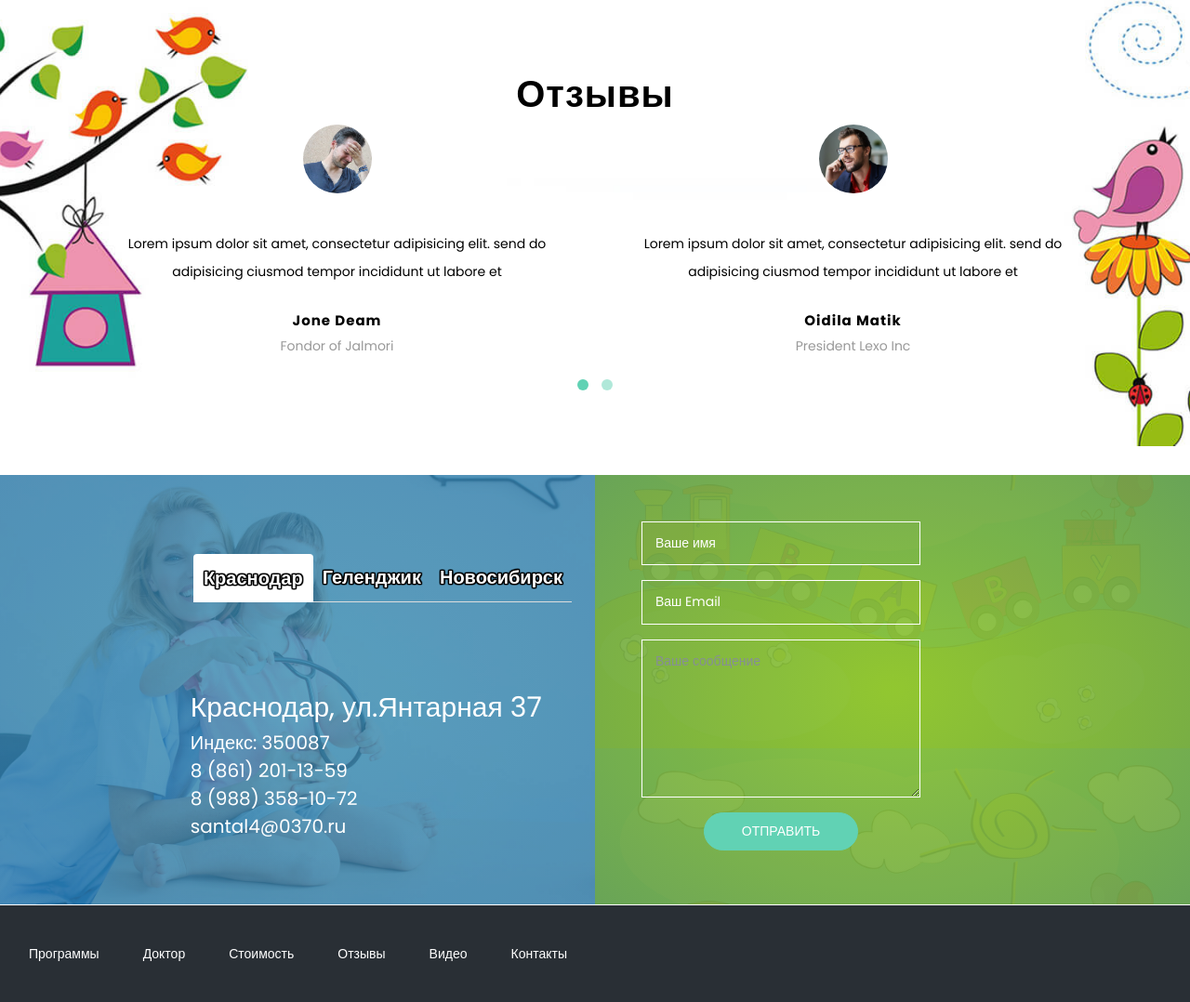
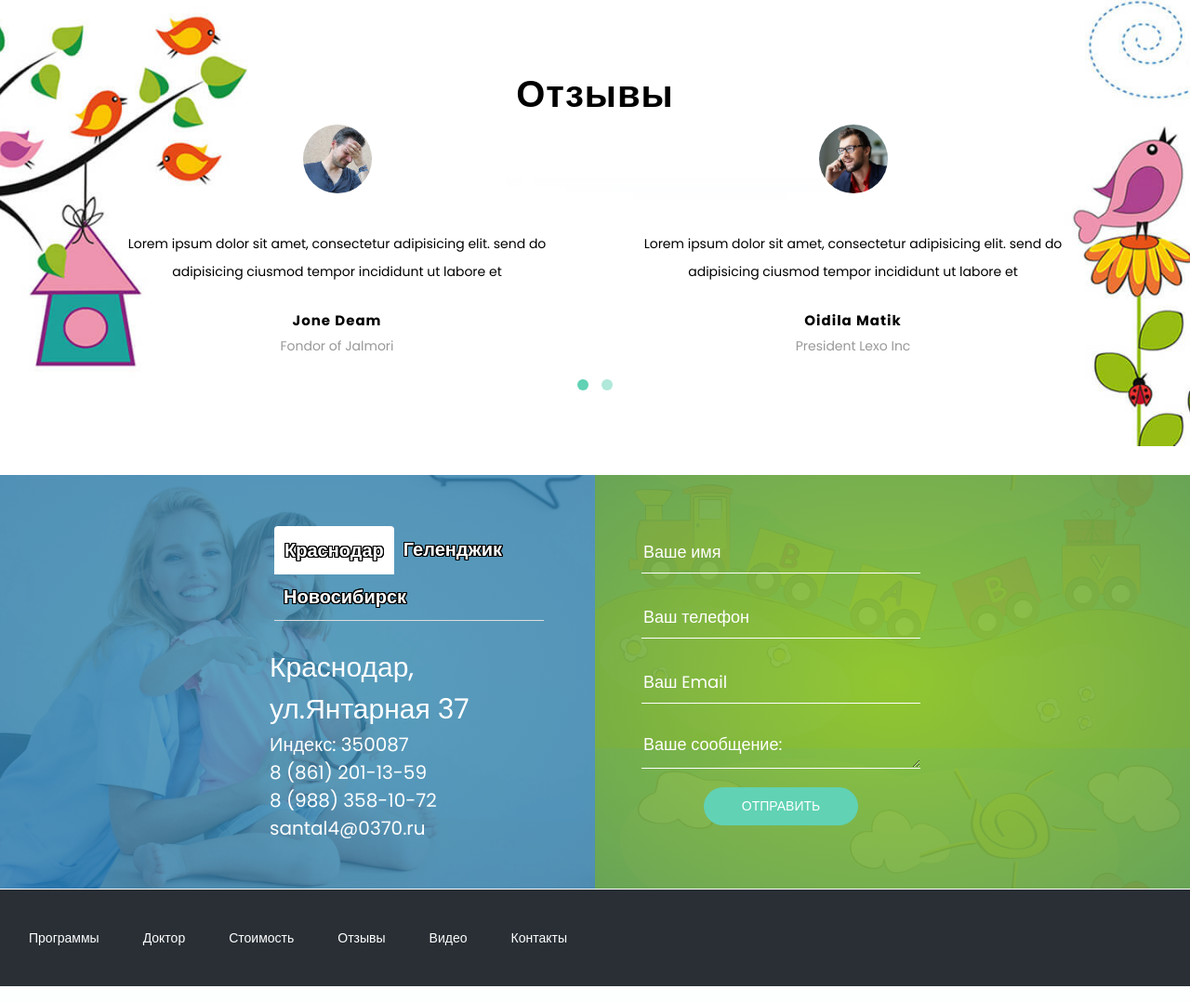
Before and after one commit to DimaObora/HealthOfChildren, a PHP site: page / in a window 1280 px wide. Shown: the part 3383-4461 px from the top of the page at 93% size. Run offline with PHP 8.4, Linux system fonts and the light colour scheme.

Commit message:
положил в див кнопки городов и адреса переделал форму обратной связи

```diff
--- a/css/main.css
+++ b/css/main.css
@@ -2002,7 +2002,7 @@ iframe {
     background: #eff5f7;
 }
 .block-15{
-    padding: 80px 20px;
+    padding: 50px 20px;
     background-color: transparent;
     background-image: radial-gradient(at center center,#368bb0 0%,#2c7aa8 100%);
     transition: background 0.3s,border 0.3s,border-radius 0.3s,box-shadow 0.3s;
@@ -2018,7 +2018,7 @@ iframe {
 .section-form{
     padding: 0;
 }
-#contactForm {
+#contact {
     width: 50%;
     left: 5%;
     position: relative;
@@ -2125,3 +2125,23 @@ textarea::-moz-placeholder{
     padding-left: 0px !important;
     padding-right: 0px !important;
 }
+#contact input, #contact textarea {
+    margin: 1em 0;
+    height: 3em;
+    background: #f0f8ff00;
+    border: none;
+    border-bottom: 1px solid white;
+    width: 100%;
+    color: #fff;
+}
+#contact input::placeholder{
+    color: white;
+    font-size: 18px;
+}
+#contact textarea::placeholder{
+    color: white;
+    font-size: 18px;
+}
+.pos-rel {
+    position: relative;
+}
--- a/css/tab.css
+++ b/css/tab.css
@@ -31,22 +31,22 @@
     border: none;
     font-weight: 600;
     text-shadow:
-            -0   -1px 1px #000000,
-            0   -1px 1px #000000,
-            -0    1px 1px #000000,
-            0    1px 1px #000000,
-            -1px -0   1px #000000,
-            1px -0   1px #000000,
-            -1px  0   1px #000000,
-            1px  0   1px #000000,
-            -1px -1px 1px #000000,
-            1px -1px 1px #000000,
-            -1px  1px 1px #000000,
-            1px  1px 1px #000000,
-            -1px -1px 1px #000000,
-            1px -1px 1px #000000,
-            -1px  1px 1px #000000,
-            1px  1px 1px #000000;
+            -0   -1px 0   #000000,
+            0   -1px 0   #000000,
+            -0    1px 0   #000000,
+            0    1px 0   #000000,
+            -1px -0   0   #000000,
+            1px -0   0   #000000,
+            -1px  0   0   #000000,
+            1px  0   0   #000000,
+            -1px -1px 0   #000000,
+            1px -1px 0   #000000,
+            -1px  1px 0   #000000,
+            1px  1px 0   #000000,
+            -1px -1px 0   #000000,
+            1px -1px 0   #000000,
+            -1px  1px 0   #000000,
+            1px  1px 0   #000000;
 }
 .tabs_controls-item:focus, .tabs_controls-item:active{
     color: black;
@@ -55,11 +55,16 @@
 }
 
 .city {
-    position: absolute;
-    bottom: 15%;
-    left: 32%;
-
+    position: relative;
+    float: right;
+    margin-top: 2em;
 }
 .city li {
     font-size: 20px;
 }
+.city-and-pfone{
+    width: 50%;
+    float: right;
+    right: 5%;
+    position: relative;
+}
--- a/index.html
+++ b/index.html
@@ -877,7 +877,7 @@
                     <div class="fon-1">
 
                     </div>
-
+                    <div class="city-and-pfone">
                         <div class="contact-us text-center">
                             <ul class="tabs_controls nav nav-tabs ">
                                 <li class="tabs_controls-item  active nav-item" data-class="first">
@@ -891,10 +891,10 @@
                                 </li>
                             </ul>
                         </div>
-                    <ul class="tabs_list tabs_list_first">
+                        <ul class="tabs_list tabs_list_first pos-rel">
                             <li class=" tabs_item tabs_item_first active">
                                 <ul class="city">
-                                <li class="fz-30">Краснодар,  ул.Янтарная 37</li>
+                                    <li class="fz-30">Краснодар, ул.Янтарная 37</li>
                                     <li>Индекс: 350087</li>
                                     <li>8 (861) 201-13-59</li>
                                     <li>8 (988) 358-10-72</li>
@@ -922,47 +922,36 @@
 
                         </ul>
                     </div>
+
+                </div>
                 <div class="col-xl-6 col-lg-6 col-md-6 col-sm-6 block-16">
                     <div class="fon">
-
                     </div>
                     <div class="contact-block  ">
-                        <form id="contactForm">
-                            <div class="row">
-                                <div class="col-md-12">
-                                    <div class="form-group">
-                                        <input type="text" class="form-control" id="name" name="name"
-                                               placeholder="Ваше имя" required data-error="Please enter your name">
-                                        <div class="help-block with-errors"></div>
+                        <form id="contact" name="contact" action="#" method="post">
+                            <div>
+                                <input id="name" name="name" class="txt" placeholder="Ваше имя">
                             </div>
+                            <div>
+                                <input id="phone" name="phone" class="txt phone-mask" placeholder="Ваш телефон">
                             </div>
-                                <div class="col-md-12">
-                                    <div class="form-group">
-                                        <input type="text" placeholder="Ваш Email" id="email" class="form-control"
-                                               name="name" required data-error="Please enter your email">
-                                        <div class="help-block with-errors"></div>
+                            <div>
+                                <input id="email" name="email" class="txt " placeholder="Ваш Email">
                             </div>
+                            <div>
+                                <textarea id="msg" name="msg" class="txtarea" placeholder="Ваше сообщение:"></textarea>
                             </div>
-                                <div class="col-md-12">
-                                    <div class="form-group">
-                                        <textarea class="form-control" id="message" placeholder="Ваше сообщение"
-                                                  rows="8"
-                                                  data-error="Write your message" required></textarea>
-                                        <div class="help-block with-errors"></div>
-                                    </div>
-                                    <div class="submit-button text-center">
-                                        <button class="btn btn-common" id="submit" type="submit">Отправить</button>
-                                        <div id="msgSubmit" class="h3 text-center hidden"></div>
-                                        <div class="clearfix"></div>
-                                    </div>
-                                </div>
+                            <div class="text-center">
+                                <button class="btn btn-common disabled" id="send" type="submit"
+                                        style="pointer-events: all; cursor: pointer;">Отправить
+                                </button>
                             </div>
                         </form>
                     </div>
                 </div>
                 <div class="col-xl-12 col-lg-12 col-md-12 col-sm-12 notpad tabs_list tabs_list_first">
 
-                        <div class="tabs_item tabs_item_first active" >
+                    <div class="tabs_item tabs_item_first active">
                         <script type="text/javascript" charset="utf-8" async
                                 src="https://api-maps.yandex.ru/services/constructor/1.0/js/?um=constructor%3A9b4d959f5cb6f456cd9b29445e7abf9e669c4c8ad738fae6b1cce6a436e8c427&amp;width=100%25&amp;height=400&amp;lang=ru_RU&amp;scroll=true"></script>
                     </div>
@@ -970,7 +959,7 @@
                         <script type="text/javascript" charset="utf-8" async
                                 src="https://api-maps.yandex.ru/services/constructor/1.0/js/?um=constructor%3A112e1027834ec5989e177e1e091d54626a8748b16c73bc570fe07597e948ee1b&amp;width=100%25&amp;height=400&amp;lang=ru_RU&amp;scroll=true"></script>
                     </div>
-                        <div class="tabs_item tabs_item_third" >
+                    <div class="tabs_item tabs_item_third">
                         <script type="text/javascript" charset="utf-8" async
                                 src="https://api-maps.yandex.ru/services/constructor/1.0/js/?um=constructor%3A26cf964c2fd43a457a1700118398c241819419ec1d7914f8ee26fb0f210209c3&amp;width=100%25&amp;height=400&amp;lang=ru_RU&amp;scroll=true"></script>
                     </div>
```
Also changed, not shown: php/form-process.php (+24 -62 lines). Lines whose indentation alone changed are shown as unchanged.
